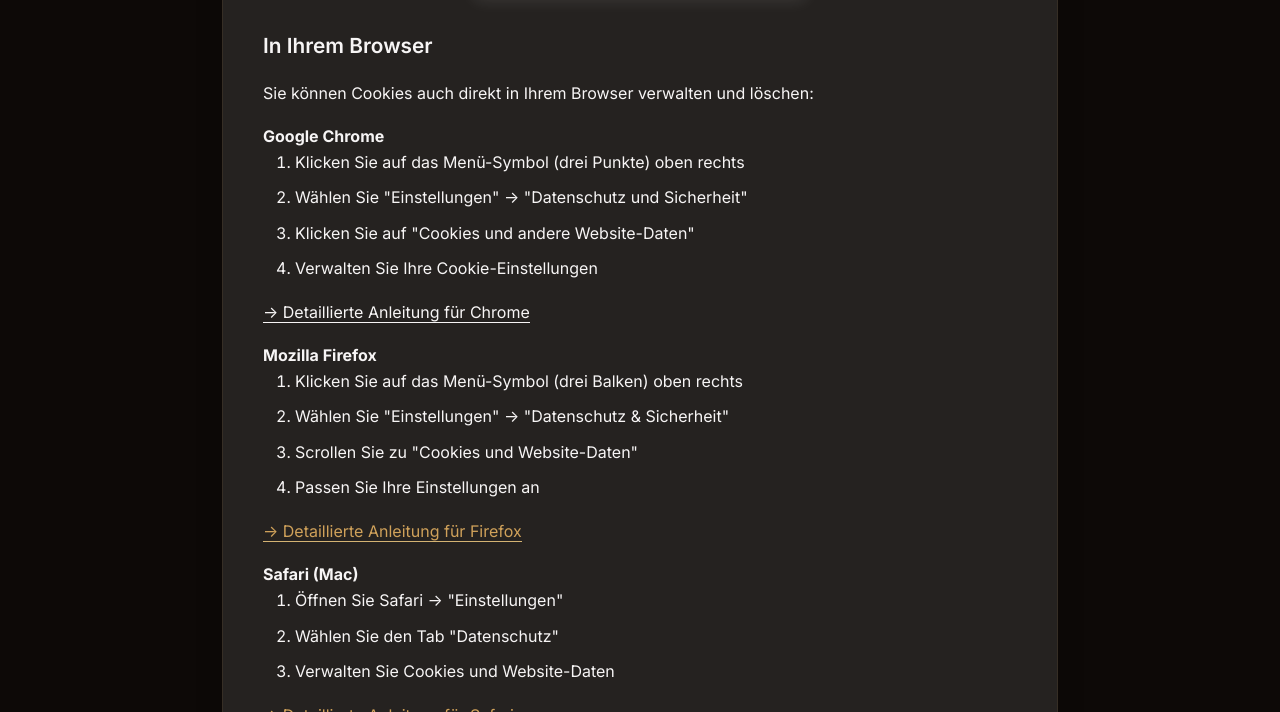
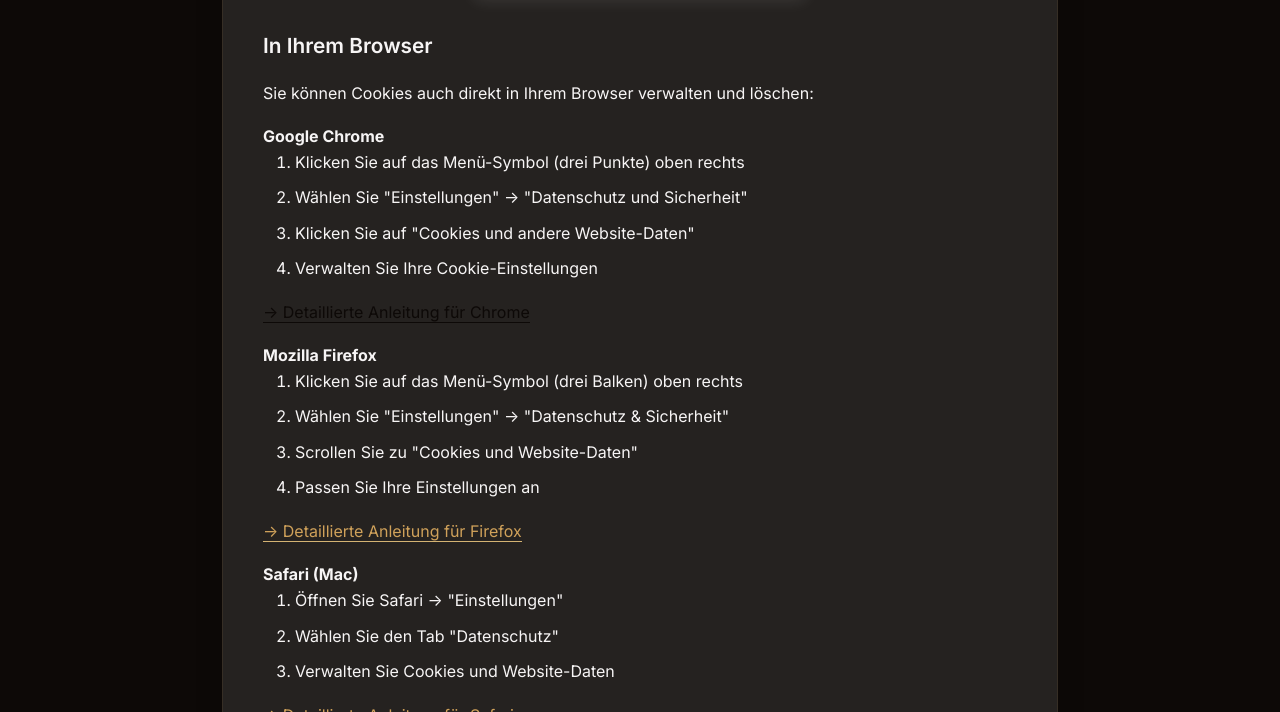
Before and after one commit to stephen6668/Projecta, a plain HTML site: page cookie-policy.html in a window 1280 px wide. In both pictures the pointer is over the link "→ Detaillierte Anleitung für Chrome". Shown: the part 6186-6898 px from the top of the page. Drawn offline with nearby package versions, Linux system fonts and the light colour scheme.

Commit message:
Update cookie-policy.html

```diff
--- a/cookie-policy.html
+++ b/cookie-policy.html
@@ -203,7 +203,7 @@
     }
 
     .legal-section a:hover {
-      color: var(--accent-primary);
+      color: var(--bg-primary);
       border-bottom-color: var(--accent-primar);
     }
 
```
